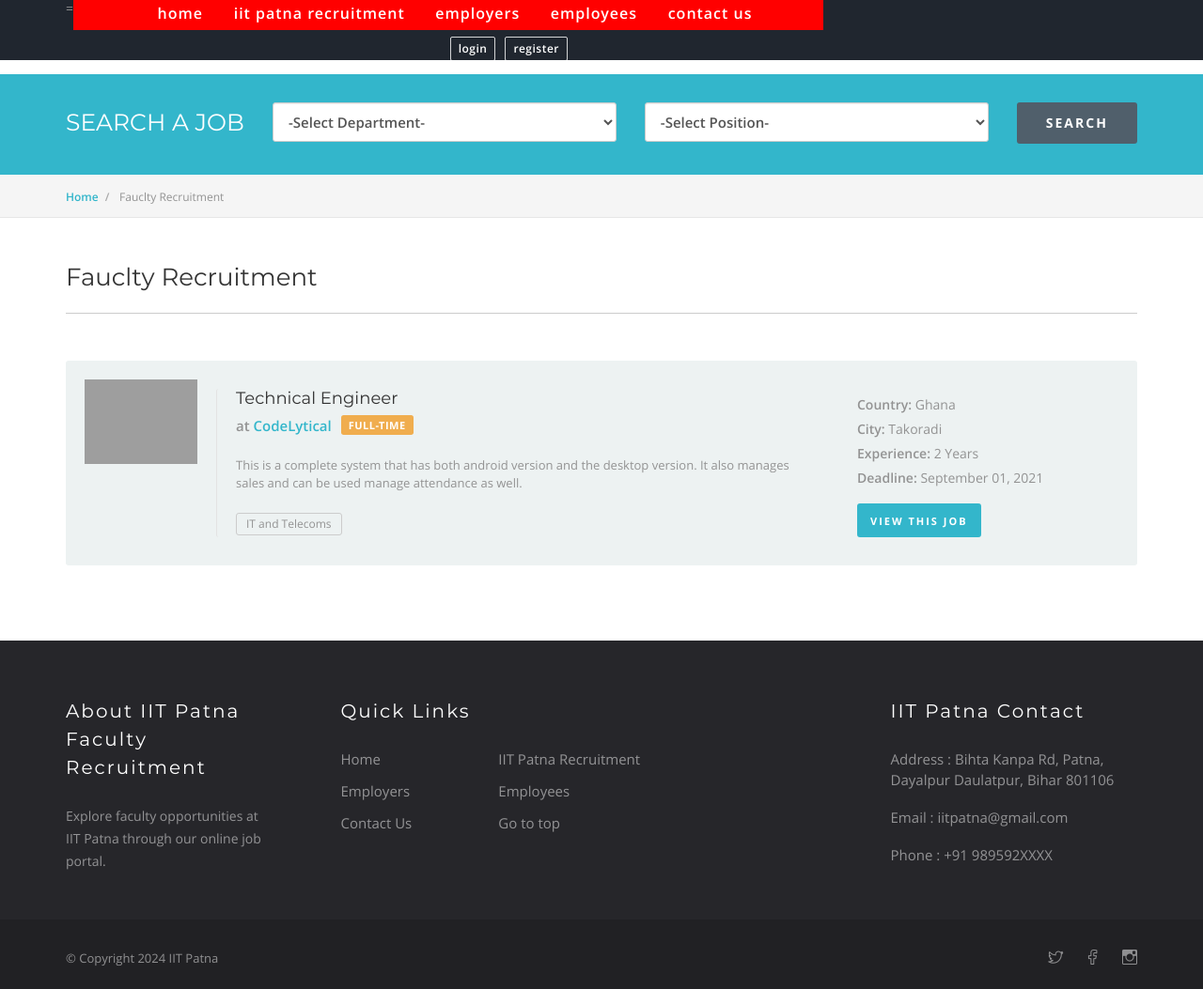
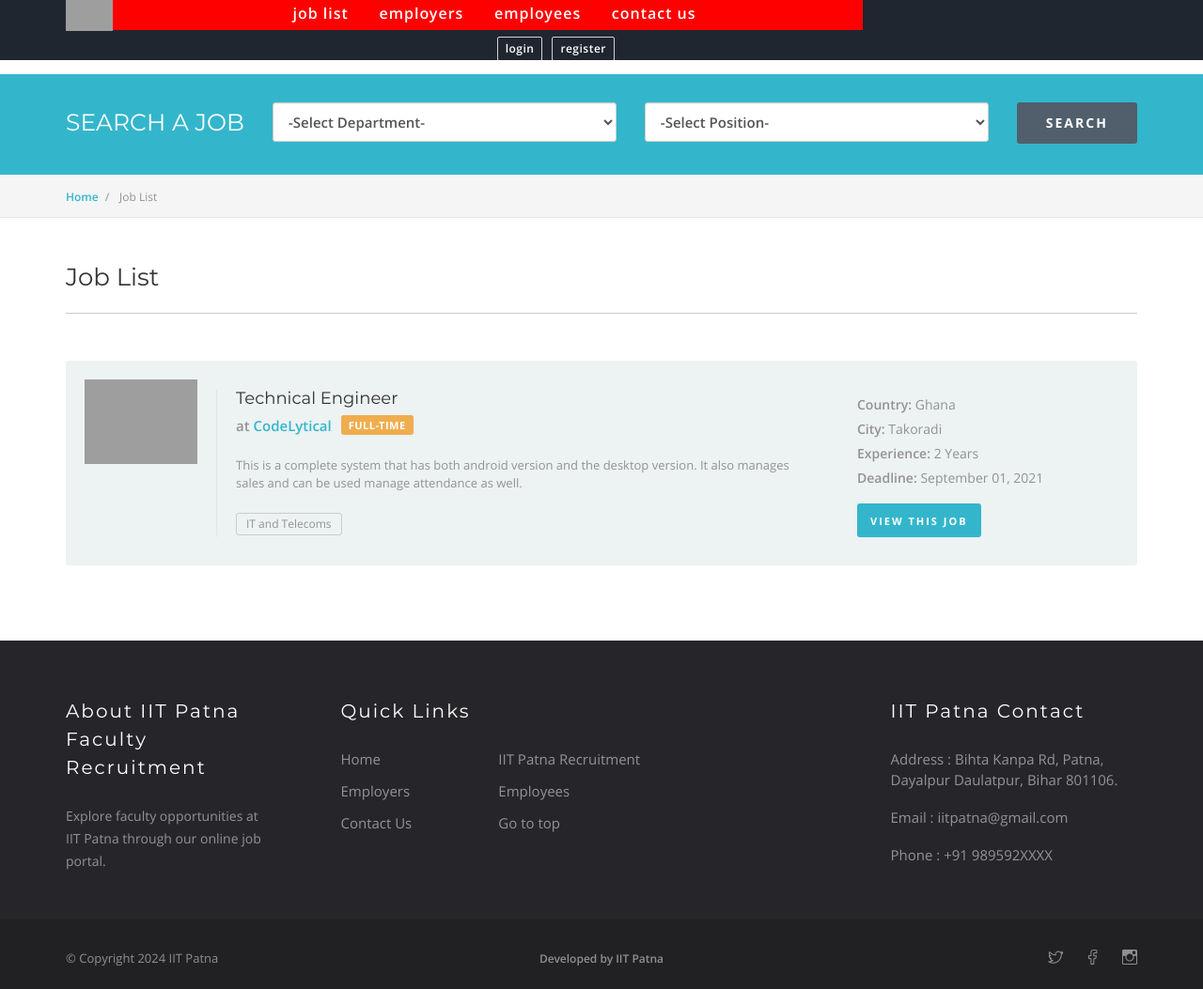
Before and after one commit to Sravanthi-IITP/OnlineJobPortal, a PHP site: page /phpmail/job-list.php in a window 1280 px wide. Shown: the whole page at 94% size. Run offline with PHP 8.4, Linux system fonts and the light colour scheme; data comes from the database, SQL or seed files in the repository; some web fonts are replaced; grey boxes are pictures that could not be loaded.

Commit message:
Update job-list.php is updated

```diff
--- a/System/job-list.php
+++ b/System/job-list.php
@@ -40,7 +40,7 @@ $query1 = "SELECT * FROM tbl_jobs ORDER BY enc_id DESC LIMIT $page1,12";
 $query2 = "SELECT * FROM tbl_jobs ORDER BY enc_id DESC";
 $slc_country = "NULL";
 $slc_category = "NULL";
-$title = "Fauclty Recruitment";
+$title = "Job List";
 }
 ?>
 
@@ -50,7 +50,7 @@ $title = "Fauclty Recruitment";
 	<meta http-equiv="X-UA-Compatible" content="IE=edge">
 	<meta name="viewport" content="width=device-width, initial-scale=1">
 
-	<title>Nightingale Jobs - <?php echo "$title"; ?></title>
+	<title>IITP - <?php echo "$title"; ?></title>
 	<meta name="description" content="Online Job Management / Job Portal" />
 	<meta name="keywords" content="job, work, resume, applicants, application, employee, employer, hire, hiring, human resource management, hr, online job management, company, worker, career, recruiting, recruitment" />
 	<meta name="author" content="BwireSoft">
@@ -63,7 +63,7 @@ $title = "Fauclty Recruitment";
     <meta property="og:image:alt" content="Nightingale Jobs" />
     <meta property="og:description" content="Online Job Management / Job Portal" />
 
-
+	<link rel="shortcut icon" href="images/ico/iitp_logo.png">
 
 	<link rel="stylesheet" type="text/css" href="bootstrap/css/bootstrap.min.css" media="screen">
 	<link href="css/animate.css" rel="stylesheet">
@@ -101,22 +101,15 @@ $title = "Fauclty Recruitment";
 
 					<div class="logo-wrapper">
 						<div class="logo">
-							=
+							<a href="./"><img width = "50rem" src="images/ico//iitp_logo.png" alt="Logo" /></a>
 						</div>
 					</div>
 
 					<div id="navbar" class="navbar-nav-wrapper navbar-arrow">
 
 						<ul class="nav navbar-nav" id="responsive-menu">
-
 							<li>
-
-								<a href="./">Home</a>
-
-							</li>
-
-							<li>
-								<a href="job-list.php">IIT Patna Recruitment</a>
+								<a href="job-list.php">Job List</a>
 
 							</li>
 
@@ -531,7 +524,7 @@ $title = "Fauclty Recruitment";
 									<div class="col-sm-6 col-md-4">
 
 										<div class="footer-about-us">
-										<h5 class="footer-title">About IIT Patna Faculty Recruitment</h5>
+											<h5 class="footer-title">About IIT Patna Faculty Recruitment</h5>
 											<p>Explore faculty opportunities at IIT Patna through our online job portal.</p>
 
 										</div>
@@ -558,11 +551,12 @@ $title = "Fauclty Recruitment";
 
 							<div class="col-sm-12 col-md-3 mt-30-sm">
 
-							<h5 class="footer-title">IIT Patna Contact</h5>
+								<h5 class="footer-title">IIT Patna Contact</h5>
 
-								<p>Address : Bihta Kanpa Rd, Patna, Dayalpur Daulatpur, Bihar 801106</p>
-								<p>Email : <a href="mailto:iitpatna@gmail.com">iitpatna@gmail.com</a></p>
+								<p>Address : Bihta Kanpa Rd, Patna, Dayalpur Daulatpur, Bihar 801106.</p>
+								<p>Email : <a href="iitpatna@gmail.com">iitpatna@gmail.com</a></p>
 								<p>Phone : <a href="tel:+91 989592XXXX">+91 989592XXXX</a></p>
+
 
 
 							</div>
@@ -582,23 +576,23 @@ $title = "Fauclty Recruitment";
 
 							<div class="col-sm-4 col-md-4">
 
-							<p class="copy-right">&#169; Copyright <?php echo date('Y'); ?> IIT Patna</p>
+								<p class="copy-right">&#169; Copyright <?php echo date('Y'); ?> IIT Patna</p>
 
 							</div>
 
 							<div class="col-sm-4 col-md-4">
 
 								<ul class="bottom-footer-menu">
-
+									<li><a >Developed by IIT Patna</a></li>
 								</ul>
 
 							</div>
 
 							<div class="col-sm-4 col-md-4">
 								<ul class="bottom-footer-menu for-social">
-									<li><a href="<?php echo "$tw"; ?>"><i class="ri ri-twitter" data-toggle="tooltip" data-placement="top" title="twitter"></i></a></li>
-									<li><a href="<?php echo "$fb"; ?>"><i class="ri ri-facebook" data-toggle="tooltip" data-placement="top" title="facebook"></i></a></li>
-									<li><a href="<?php echo "$ig"; ?>"><i class="ri ri-instagram" data-toggle="tooltip" data-placement="top" title="instagram"></i></a></li>
+									<li><a href="https://twitter.com/IITPAT"><i class="ri ri-twitter" data-toggle="tooltip" data-placement="top" title="twitter"></i></a></li>
+									<li><a href="https://www.facebook.com/iitp.ac.in/"><i class="ri ri-facebook" data-toggle="tooltip" data-placement="top" title="facebook"></i></a></li>
+									<li><a href="https://www.instagram.com/iit_patna_official/?hl=en"><i class="ri ri-instagram" data-toggle="tooltip" data-placement="top" title="instagram"></i></a></li>
 								</ul>
 							</div>
 
```
